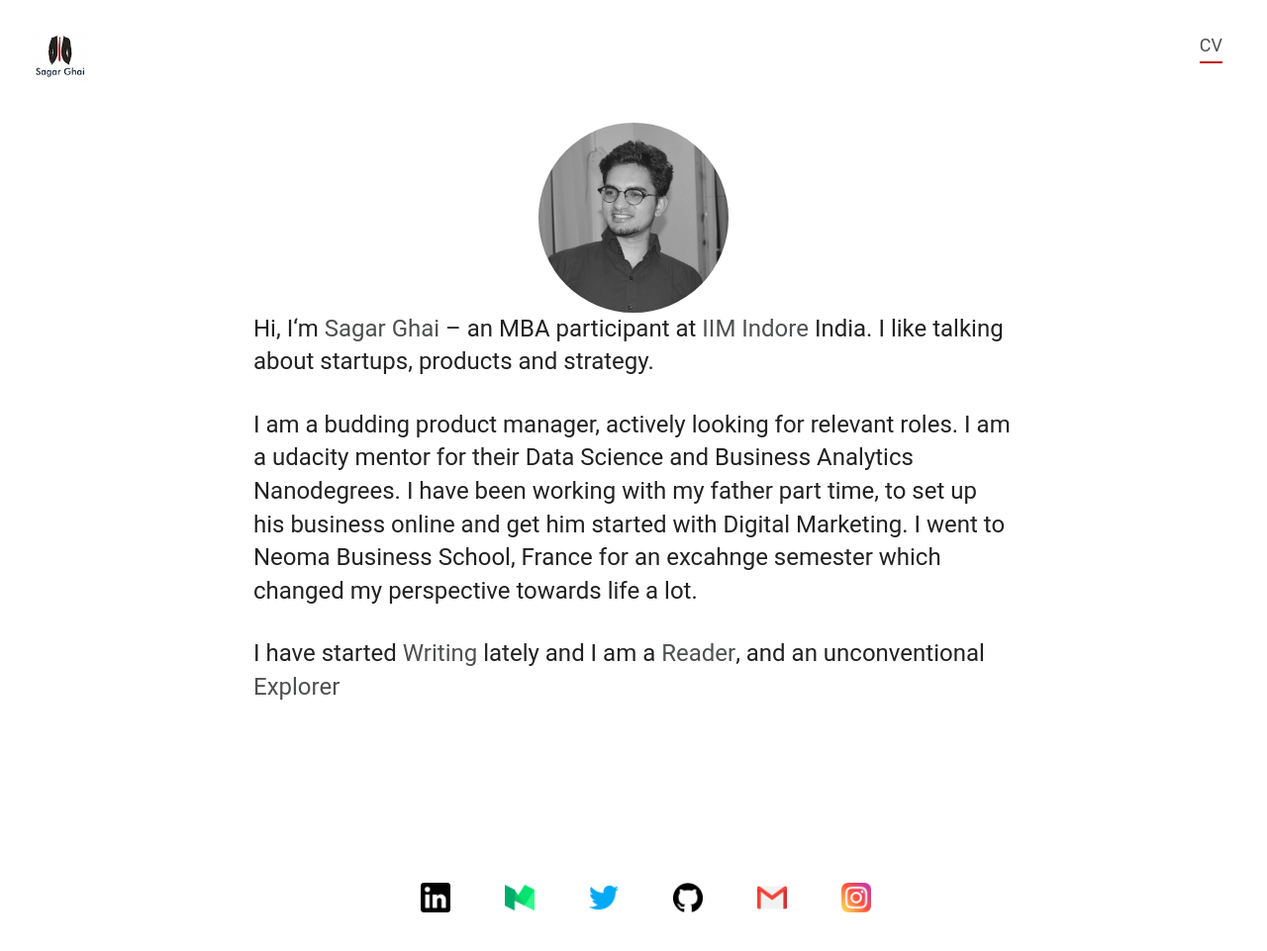
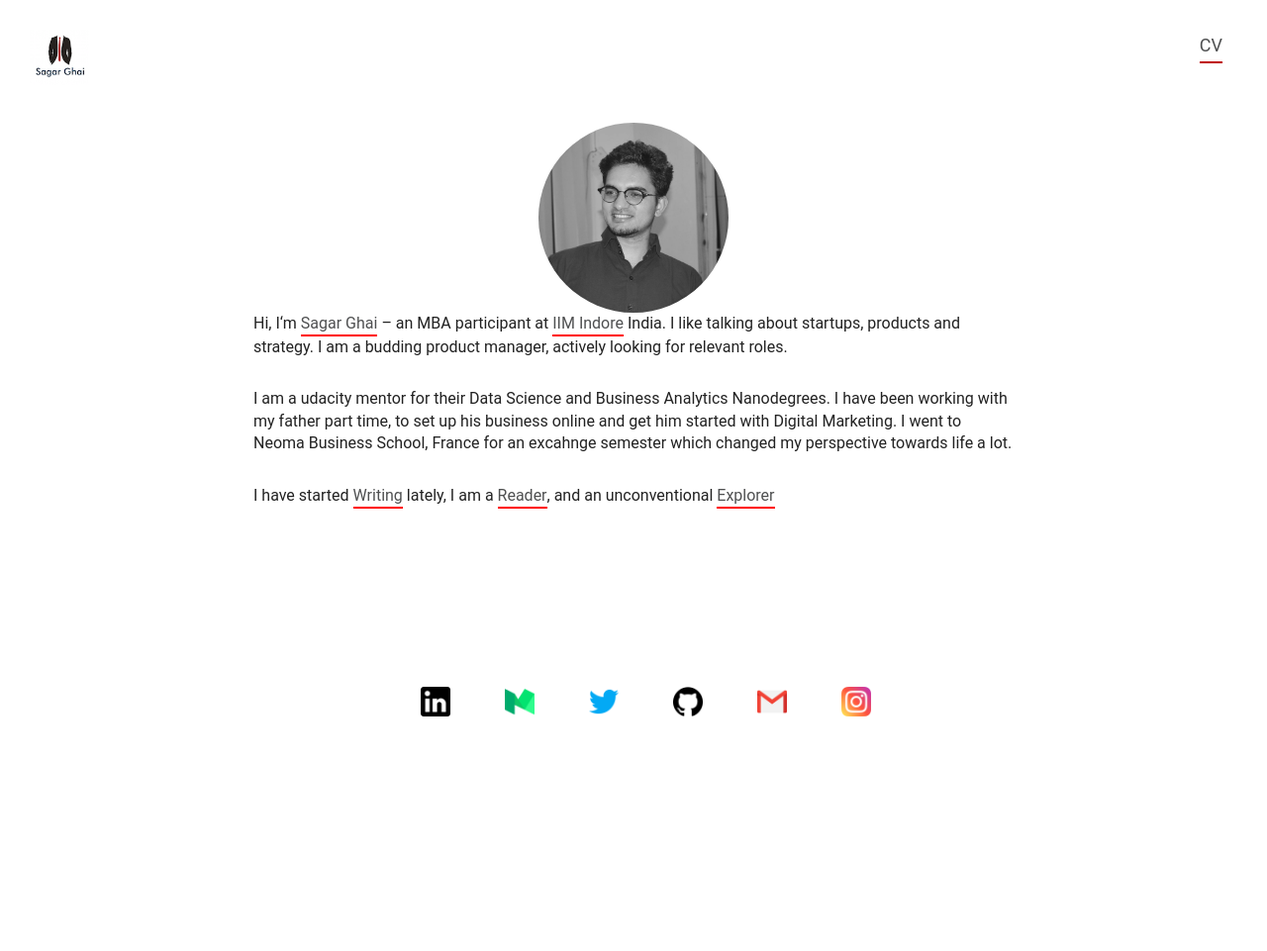
Before and after one commit to sagarghai/sagarghai.github.io, a Jekyll site: the page built from index.html, in a window 1280 px wide and 962 px high. Shown: the whole window at 99% size. Built offline with Jekyll 4.4.1, drawn with Linux system fonts in a browser that asks for light colours.

Commit message:
text size and content changes

```diff
--- a/css/main.css
+++ b/css/main.css
@@ -85,12 +85,12 @@ h1 {
 }
 
 h2 {
-    font-size: 18px;
+    font-size: 11px;
 }
 
 @media (min-width: 650px) {
     h2 {
-        font-size: 24px;
+        font-size: 16px;
     }
 }
 
@@ -509,5 +509,5 @@ td{
 }
 
 .underline{
-    border-bottom: border-bottom:2px solid rgb(255, 0, 0);
+    border-bottom: 2px solid rgb(255, 0, 0);
 }
--- a/index.html
+++ b/index.html
@@ -5,9 +5,10 @@ title: Sagar Ghai
 <div class="container-column">
     <div class="home-greeting">
         <img src="/images/image4.png" class="mainimage"/>
-        <h2>Hi, I&lsquo;m <a href="https://www.linkedin.com/in/sagar-ghai-374840b8" target="_blank" class="underline">Sagar Ghai</a> &ndash; an MBA participant at <a href="https://www.iimidr.ac.in/" target="_blank" class="underline">IIM Indore</a> India. I like talking about startups, products and strategy.</h2>
-        <h2>I am a budding product manager, actively looking for relevant roles. I am a udacity mentor for their Data Science and Business Analytics Nanodegrees. I have been working with my father part time, to set up his business online and get him started with Digital Marketing. I went to Neoma Business School, France for an excahnge semester which changed my perspective towards life a lot.</h2>
+        <h2>Hi, I&lsquo;m <a href="https://www.linkedin.com/in/sagar-ghai-374840b8" target="_blank" class="underline">Sagar Ghai</a> &ndash; an MBA participant at <a href="https://www.iimidr.ac.in/" target="_blank" class="underline">IIM Indore</a> India. I like talking about startups, products and strategy. I am a budding product manager, actively looking for relevant roles. </h2>
 
-        <h2>I have started <a href="https://medium.com/@sagarghai18695" target="_blank" class="underline">Writing</a> lately and I am a <a href="https://www.goodreads.com/user/show/45279259-sagar-ghai" class="underline" target="_blank">Reader</a>, and an unconventional<a href="https://www.instagram.com/ghaisaaaab/" class="underline" target="_blank">Explorer</a></h2>
+        <h2>I am a udacity mentor for their Data Science and Business Analytics Nanodegrees. I have been working with my father part time, to set up his business online and get him started with Digital Marketing. I went to Neoma Business School, France for an excahnge semester which changed my perspective towards life a lot.</h2>
+
+        <h2>I have started <a href="https://medium.com/@sagarghai18695" target="_blank" class="underline">Writing</a> lately, I am a <a href="https://www.goodreads.com/user/show/45279259-sagar-ghai" class="underline" target="_blank">Reader</a>, and an unconventional <a href="https://www.instagram.com/ghaisaaaab/" class="underline" target="_blank">Explorer</a></h2>
     </div>
 </div>
```
